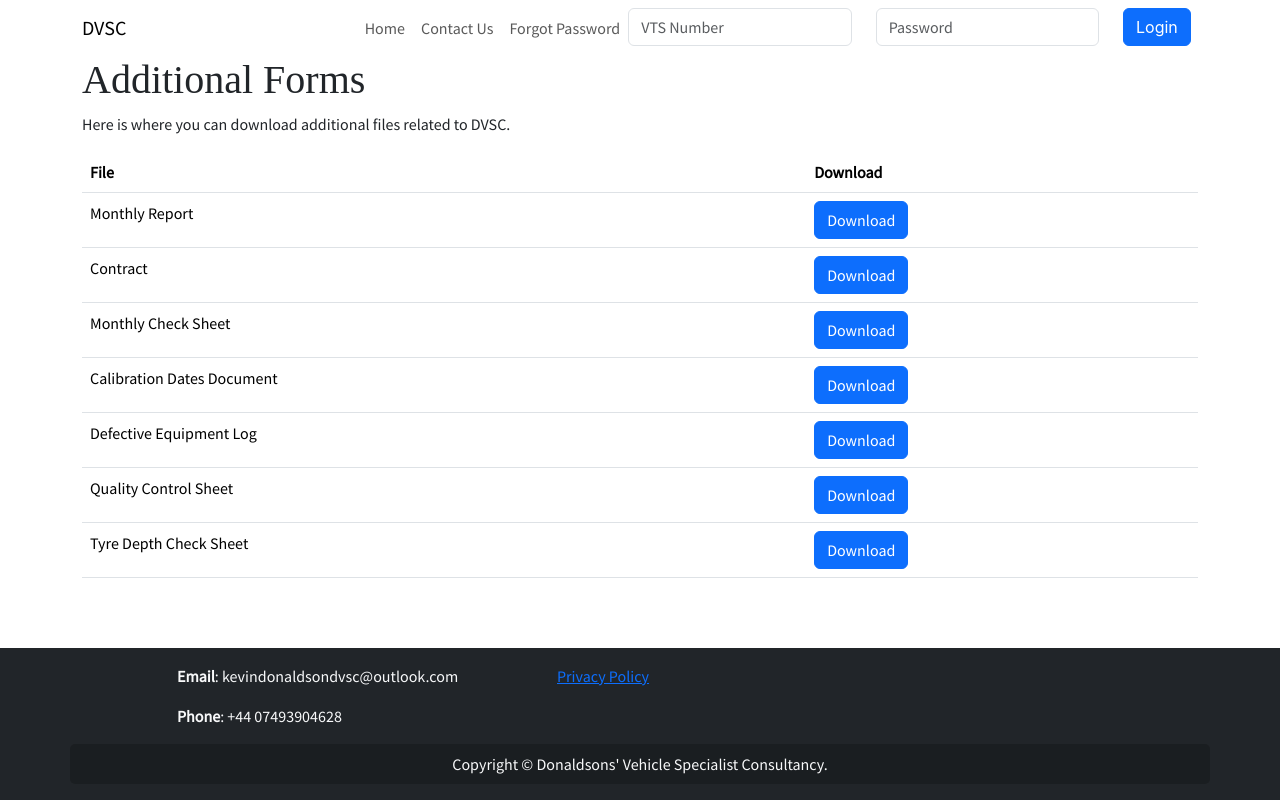
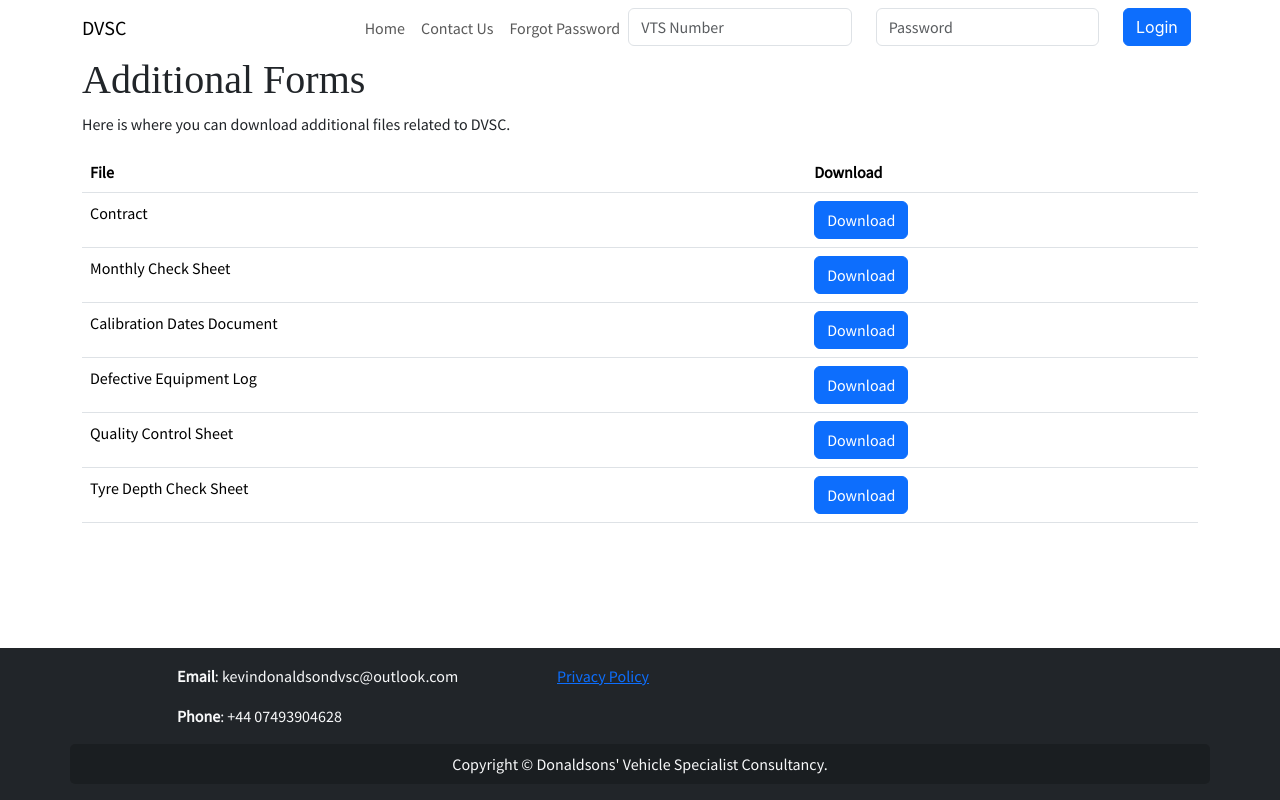
Before and after one commit to kv6002-team/DVSCWebServer, a React (Create React App) app in the folder website/: page /additional-files in a window 1280 px wide. Built offline with nearby package versions, Linux system fonts and the light colour scheme; a web font is replaced by a local one.

Commit message:
Remove unusable button

```diff
--- a/website/src/pages/AdditionalFiles.jsx
+++ b/website/src/pages/AdditionalFiles.jsx
@@ -27,14 +27,6 @@ class AdditionalFiles extends react.Component {
               </tr>
             </thead>
             <tbody>
-              <tr>
-                <td>Monthly Report</td>
-                <td>
-                  <Button onClick={() => this.getFile('monthly-report?garage='+this.props.auth.token.decoded.id)}>
-                    Download
-                  </Button>
-                </td>
-              </tr>
               <tr>
                 <td>Contract</td>
                 <td><Button onClick={() => this.getFile('contract')}>Download</Button></td>
```
